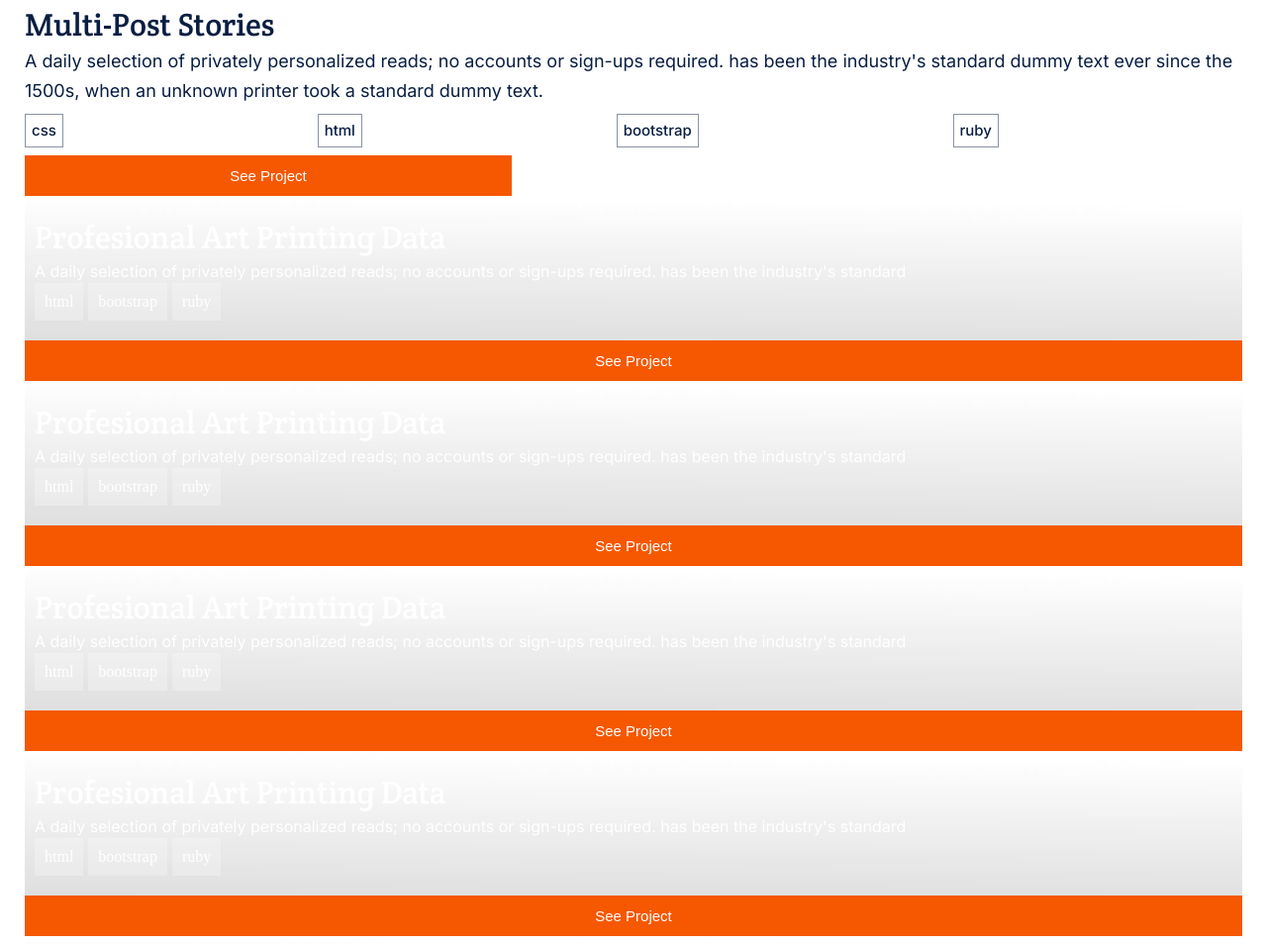
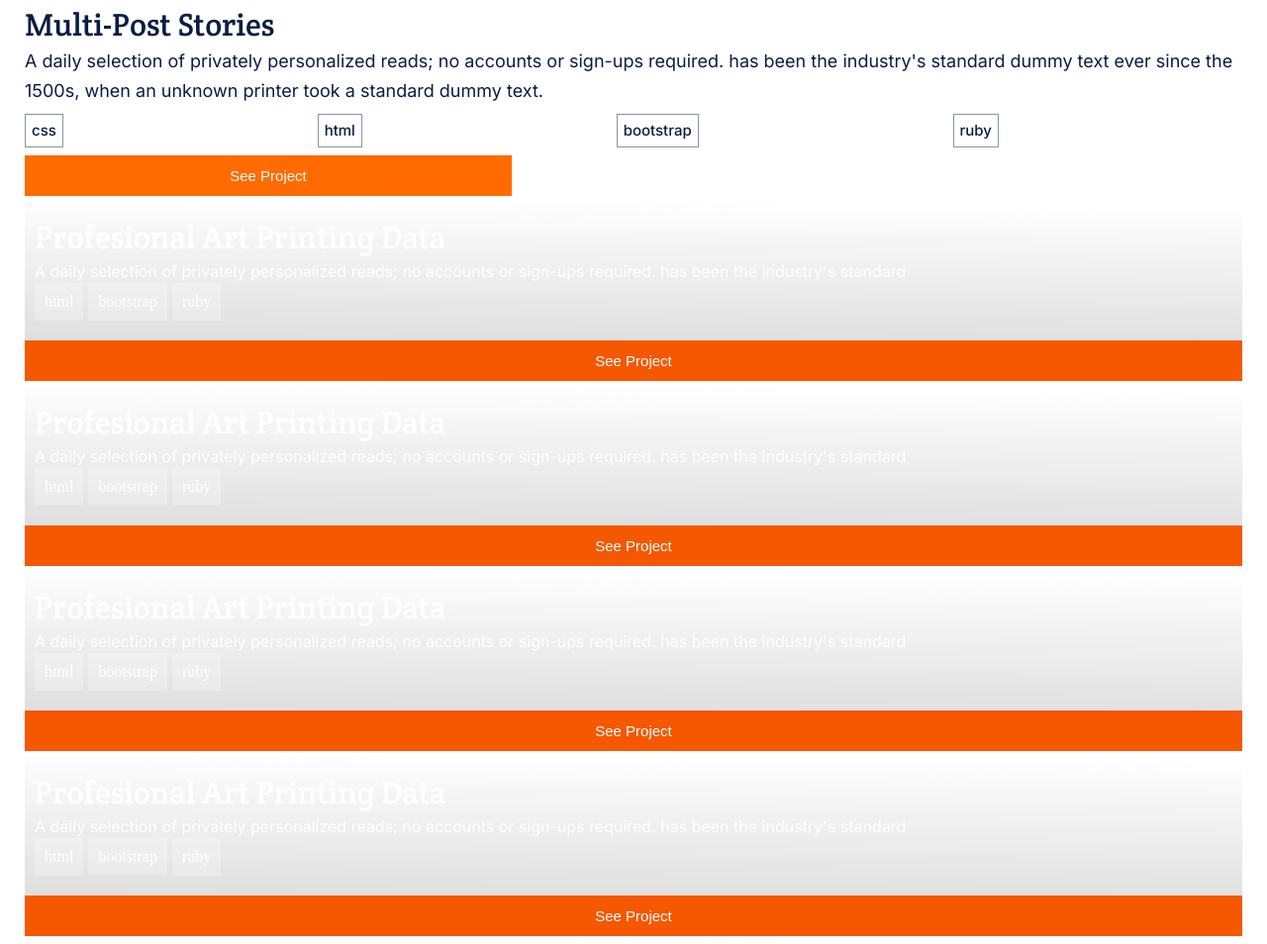
Before and after one commit to ademibowale/my-portfolio1, a website: page index.html in a window 1280 px wide. Shown: the part 1909-2863 px from the top of the page at 99% size. Drawn offline with Linux system fonts and the light colour scheme.

Commit message:
make correction on css style button

```diff
--- a/styles.css
+++ b/styles.css
@@ -84,7 +84,7 @@
     max-width: 200px;
 }
 
-.social-icon > li {
+.social-icon>li {
     width: 20%;
 }
 
@@ -155,7 +155,7 @@
     width: 80%;
 }
 
-.list > li {
+.list>li {
     border: 1px solid #8993a4;
     background: #fff;
     padding: 6px;
@@ -175,12 +175,6 @@
     border: 1px solid #f55800;
     background: #fff5e1;
     color: #f55800;
-}
-
-.project-button:enabled {
-  background: #f55800;
-  color: #fff;
-  border: none;
 }
 
 .project-button:disabled {
@@ -339,7 +333,7 @@
     flex-direction: column;
 }
 
-.language > li {
+.language>li {
     font-weight: 700;
     font-size: 32px;
     line-height: 44px;
```
Lines whose indentation alone changed are shown as unchanged.
